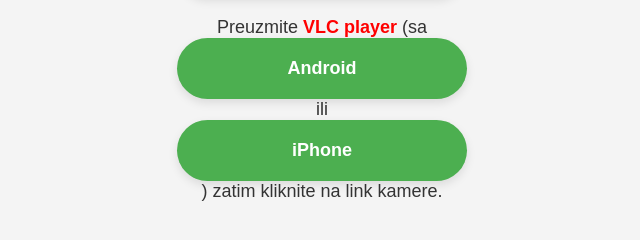
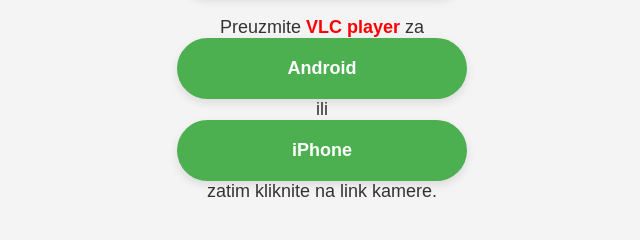
Before and after one commit to studiofokusrs-beep/studiofokusrs-beep.github.io, a plain HTML site: page index.html in a window 1280 px wide. Shown: the part 346-586 px from the top of the page, 318-958 px from the left. Drawn offline with Linux system fonts and the light colour scheme.

Commit message:
Update index.html

```diff
--- a/index.html
+++ b/index.html
@@ -93,7 +93,7 @@
         </li>
     </ul>
 
-    <p>Preuzmite <span class="vlc">VLC player</span> (sa <a href="https://play.google.com/store/apps/details?id=org.videolan.vlc" target="_blank">Android</a> ili <a href="https://apps.apple.com/us/app/vlc-media-player/id650377962" target="_blank">iPhone</a>) zatim kliknite na link kamere.</p>
+    <p>Preuzmite <span class="vlc">VLC player</span> za <a href="https://play.google.com/store/apps/details?id=org.videolan.vlc" target="_blank">Android</a> ili <a href="https://apps.apple.com/us/app/vlc-media-player/id650377962" target="_blank">iPhone</a> zatim kliknite na link kamere.</p>
 
 </body>
 </html>
```
